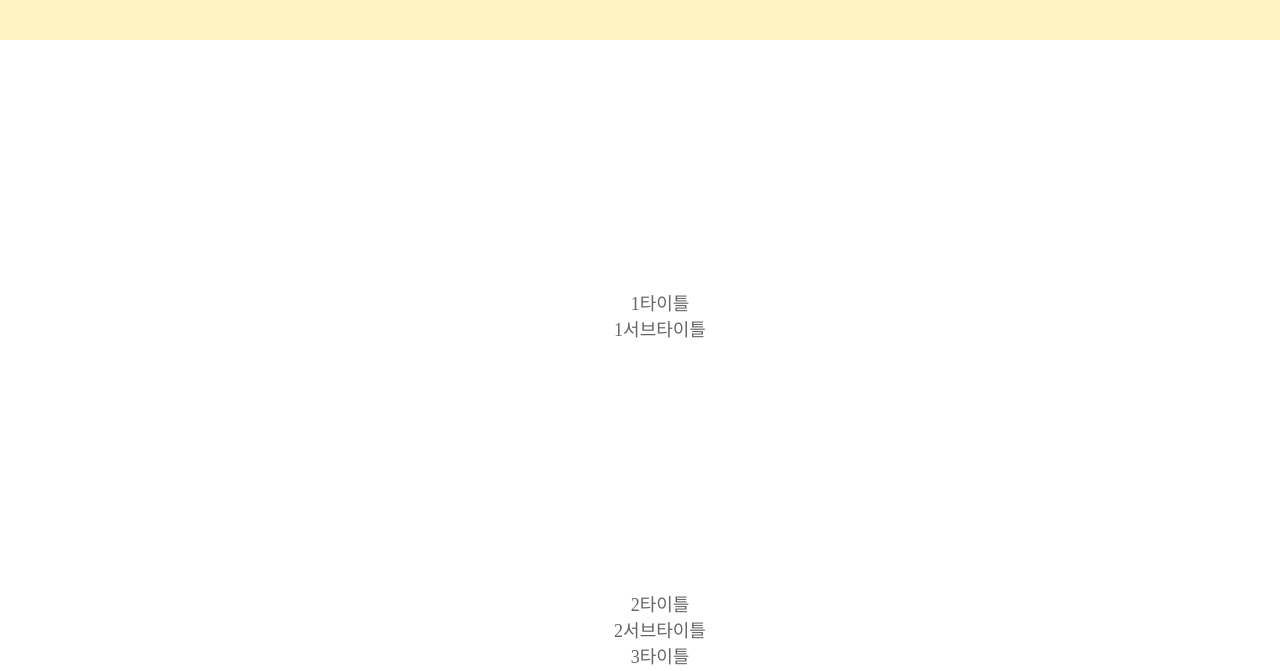
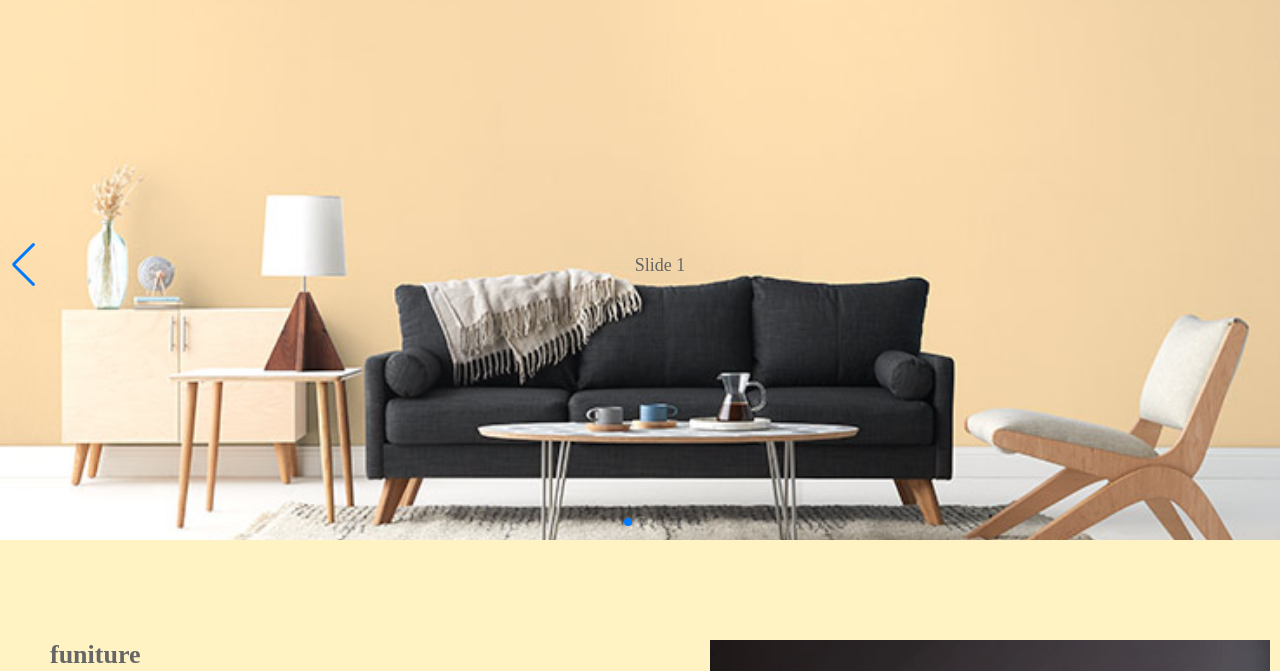
Before and after one commit to 2songyi/sass_site, a plain HTML site: page index.html in a window 1280 px wide. Shown: the part 70-741 px from the top of the page. Drawn offline with nearby package versions, Linux system fonts and the light colour scheme.

Commit message:
sass site swiper add

```diff
--- a/css/swiper.css
+++ /dev/null
@@ -1,32 +0,0 @@
-
-.swiper {
-  width: 100%;
-  height: 100%;
-}
-
-.swiper-slide {
-  text-align: center;
-  font-size: 18px;
-  background: #fff;
-  /* Center slide text vertically */
-  display: -webkit-box;
-  display: -ms-flexbox;
-  display: -webkit-flex;
-  display: flex;
-  -webkit-box-pack: center;
-  -ms-flex-pack: center;
-  -webkit-justify-content: center;
-  justify-content: center;
-  -webkit-box-align: center;
-  -ms-flex-align: center;
-  -webkit-align-items: center;
-  align-items: center;
-}
-
-.swiper-slide img {
-  display: block;
-  width: 100%;
-  height: 100%;
-  object-fit: cover;background-repeat: no-repeat;
-  background-size: cover;
-}
--- a/index.html
+++ b/index.html
@@ -6,11 +6,11 @@
   <meta name="viewport" content="width=device-width, initial-scale=1, maximum-scale=1, minimum-scale=1, user-scalable=no">
   <title>xwood</title>
   <link rel="stylesheet" href="./css/style.min.css">
-  <link rel="stylesheet" href="./css/swiper.css">
   <script type="text/javascript" src="./js/jquery.min.js"></script>
   <script type="text/javascript" src="./js/common.js"></script>
+  <link rel="stylesheet" href="https://unpkg.com/swiper@8/swiper-bundle.min.css" />
+  <script src="https://unpkg.com/swiper@8/swiper-bundle.min.js"></script>
 </head>
-
 <body>
   <div id="wrap">
     <header id="header">
@@ -29,48 +29,70 @@
               <li><a href="./company/history.html">History</a></li>
             </ul>
           </li>
-          <li><a href="./product/product.html">Product</a>
-          </li>
-          <li><a href="./gallery/gallery.html">Gallery</a>
-          </li>
+          <li><a href="./product/product.html">Product</a></li>
+          <li><a href="./gallery/gallery.html">Gallery</a></li>
           <li><a href="./community/notice.html">Community</a>
             <ul class="sub-menu">
               <li><a href="./community/notice.html">Notice</a></li>
               <li><a href="./community/faq.html">FAQ</a></li>
             </ul>
           </li>
-          <li><a href="./location/location.html">Location</a>
-          </li>
+          <li><a href="./location/location.html">Location</a></li>
         </ul>
       </nav>
     </header>
     <main>
+      <style>
+       .swiper {
+         width: 100%;
+         height: 100%;
+       }
+
+       .swiper-slide {
+         text-align: center;
+         font-size: 18px;
+         height: 550px;
+
+         /* Center slide text vertically */
+         display: -webkit-box;
+         display: -ms-flexbox;
+         display: -webkit-flex;
+         display: flex;
+         -webkit-box-pack: center;
+         -ms-flex-pack: center;
+         -webkit-justify-content: center;
+         justify-content: center;
+         -webkit-box-align: center;
+         -ms-flex-align: center;
+         -webkit-align-items: center;
+         align-items: center;
+       }
+
+       .swiper-slide img {
+         display: block;
+         width: 100%;
+         height: 100%;
+         object-fit: cover;
+       }
+
+       .swiper {
+         margin-left: auto;
+         margin-right: auto;
+       }
+     </style>
       <!-- main banner -->
       <!-- swiper plugin 사용 -->
-      <div id="mainbanner" class="swiper-container">
+      <div class="swiper mySwiper">
       <div class="swiper-wrapper">
-          <div class="inner first swiper-slide">
-            <div class="maintext">
-              <p class="maintitle">1타이틀</strong></p>
-              <p class="subtitle">1서브타이틀</p>
+        <div class="swiper-slide mainbanner">Slide 1</div>
+        <div class="swiper-slide mainbanner">Slide 2</div>
+        <div class="swiper-slide mainbanner">Slide 3</div>
+        <div class="swiper-slide mainbanner">Slide 2</div>
+        <div class="swiper-slide mainbanner">Slide 3</div>
       </div>
-          </div>
-          <div class="inner second swiper-slide">
-            <div class="maintext">
-              <p class="maintitle">2타이틀</strong></p>
-              <p class="subtitle">2서브타이틀</p>
-            </div>
-          </div>
-          <div class="inner third swiper-slide">
-            <div class="maintext">
-              <p class="maintitle">3타이틀</strong></p>
-              <p class="subtitle">3서브타이틀</p>
-            </div>
-          </div>
-        </div>
-        <div class="swiper-pagination"></div>
       <div class="swiper-button-next"></div>
       <div class="swiper-button-prev"></div>
+      <div class="swiper-pagination"></div>
     </div>
       <!-- content area-->
       <div class="container">
@@ -79,20 +101,24 @@
             <div class="box items_2">
               <div class="items">
                 <h3 class="title">funiture</h3>
-                <p>Lorem ipsum dolor sit amet, consectetur adipisicing elit. Molestiae ipsam non incidunt saepe quaerat, eos natus ratione, repellat, mollitia voluptate alias accusantium assumenda sit optio, labore reiciendis in pariatur ex.</p>
+                <p>Lorem ipsum dolor sit amet, consectetur adipisicing elit, sed do eiusmod tempor incididunt ut labore et dolore magna aliqua. Ut enim ad minim veniam, quis nostrud exercitation ullamco laboris nisi ut aliquip ex ea commodo
+                  consequat. Duis aute irure dolor in reprehenderit in voluptate velit esse cillum dolore eu fugiat nulla pariatur. Excepteur sint occaecat cupidatat non proident, sunt in culpa qui officia deserunt mollit anim id est laborum.</p>
                 <a href="./company/introduce.html" class="gbtn">More View</a>
               </div>
               <div class="items">
                 <img src="./img/thumb_nail01.jpg" alt="funiture01">
               </div>
             </div>
+          </div>
+          <div class="inner">
             <div class="box items_2">
               <div class="items">
                 <img src="./img/thumb_nail02.jpg" alt="funiture01">
               </div>
               <div class="items">
                 <h3 class="title">funiture</h3>
-                <p>Lorem ipsum dolor sit amet, consectetur adipisicing elit. Molestiae ipsam non incidunt saepe quaerat, eos natus ratione, repellat, mollitia voluptate alias accusantium assumenda sit optio, labore reiciendis in pariatur ex.</p>
+                <p>Lorem ipsum dolor sit amet, consectetur adipisicing elit, sed do eiusmod tempor incididunt ut labore et dolore magna aliqua. Ut enim ad minim veniam, quis nostrud exercitation ullamco laboris nisi ut aliquip ex ea commodo
+                  consequat. Duis aute irure dolor in reprehenderit in voluptate velit esse cillum dolore eu fugiat nulla pariatur. Excepteur sint occaecat cupidatat non proident, sunt in culpa qui officia deserunt mollit anim id est laborum.</p>
                 <a href="./company/introduce.html" class="gbtn">More View</a>
               </div>
             </div>
@@ -156,18 +182,22 @@
         </div>
       </div>
     </footer>
-    <!-- swiper script -->
-    <script src="https://unpkg.com/swiper/swiper-bundle.min.js"></script>
+  </div>
   <script>
       var swiper = new Swiper(".mySwiper", {
+        slidesPerView: 1,
+        spaceBetween: 30,
+        loop: true,
+        pagination: {
+          el: ".swiper-pagination",
+          clickable: true,
+        },
         navigation: {
           nextEl: ".swiper-button-next",
           prevEl: ".swiper-button-prev",
         },
       });
   </script>
-
-  </div>
 </body>
 
 </html>
--- a/scss/layout.scss
+++ b/scss/layout.scss
@@ -56,6 +56,7 @@ $mainMinHeight: calc(100vh - (#{$headerHeight} + #{$footerHeight} + 51px));
             top: calc(100% - 3px);
             opacity: 0;
             transition: .3s;
+            z-index: 500;
             li {
               width: 100%; //위에 folat:left, margin없애기 위해
               margin: 0;
@@ -88,7 +89,6 @@ $mainMinHeight: calc(100vh - (#{$headerHeight} + #{$footerHeight} + 51px));
   #footer {
     margin-top: 50px;
     color: $fontColorPrimary;
-
     .footer-top {
       padding: 60px 0 30px;
     }
@@ -154,6 +154,9 @@ $mainMinHeight: calc(100vh - (#{$headerHeight} + #{$footerHeight} + 51px));
             line-height: 26px;
           }
           &.news {
+            p {
+              margin-bottom: 20px;
+            }
             input[type=text] {
               border: 0;
               padding: 6px 8px;
--- a/scss/main.scss
+++ b/scss/main.scss
@@ -1,15 +1,26 @@
 // main 페이지
-// #mainbanner {
-//   height: 550px;
-//   background-image: url('../img/main_banner.jpg');
-//   background-repeat: no-repeat;
-//   background-size: cover;
-// }
+.mainbanner {
+  position: relative;
+  display: block;
+  height: 550px;
+  background-image: url('../img/main_banner.jpg');
+  background-repeat: no-repeat;
+  background-size: cover;
+}
 
 .inner {
   &:nth-child(1) {
     margin-top: 50px;
-    height: 550px;
-    // background-image: url('../img/main_banner.jpg');
+  }
+  .box {
+    &.items_2 {
+      .itmes {
+        p + a {
+          margin-top: 50px;
+
+        }
+
+      }
+    }
   }
 }
```
Also changed, not shown: css/main.min.css, css/style.min.css. Lines whose indentation alone changed are shown as unchanged.
